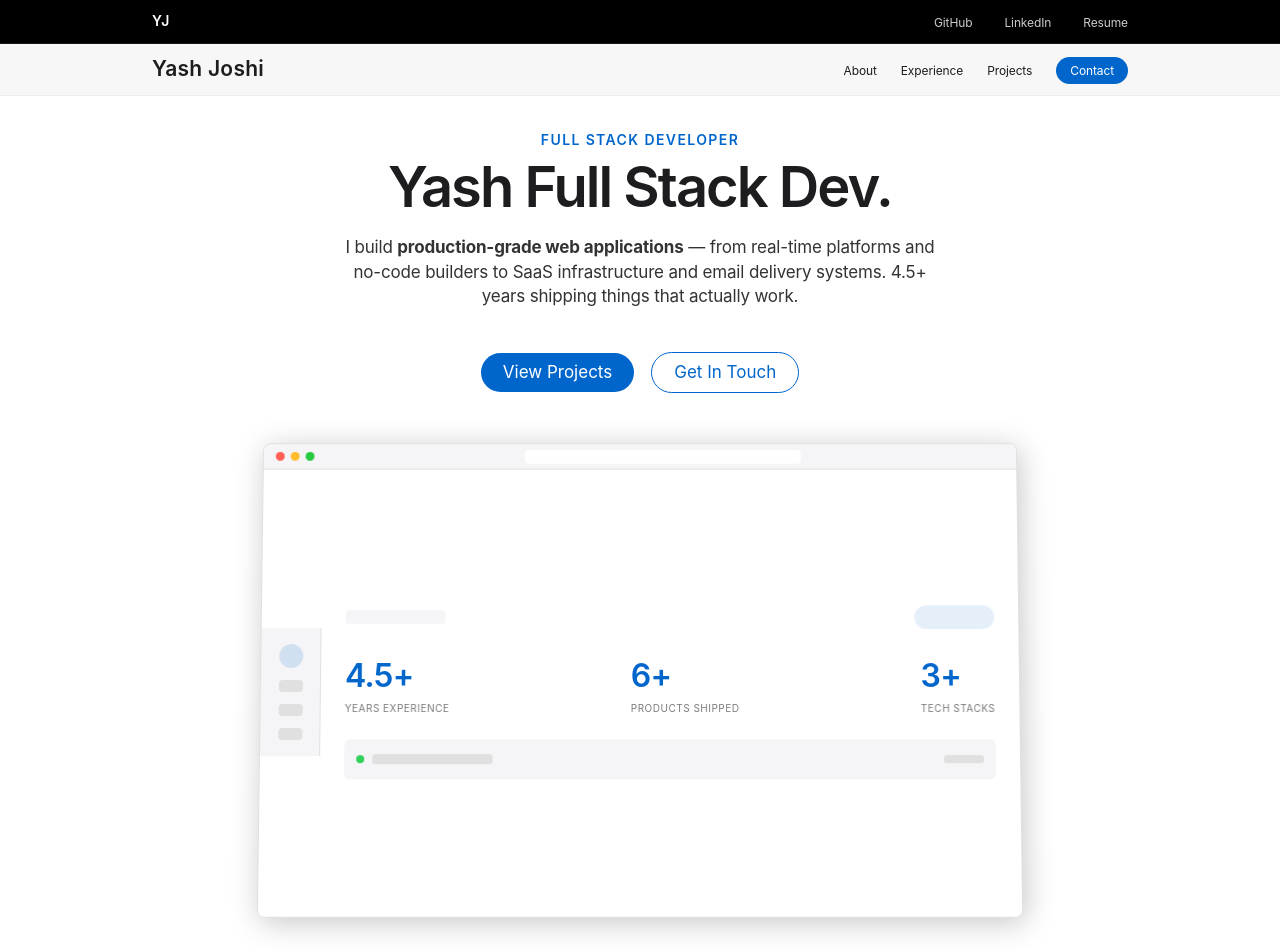
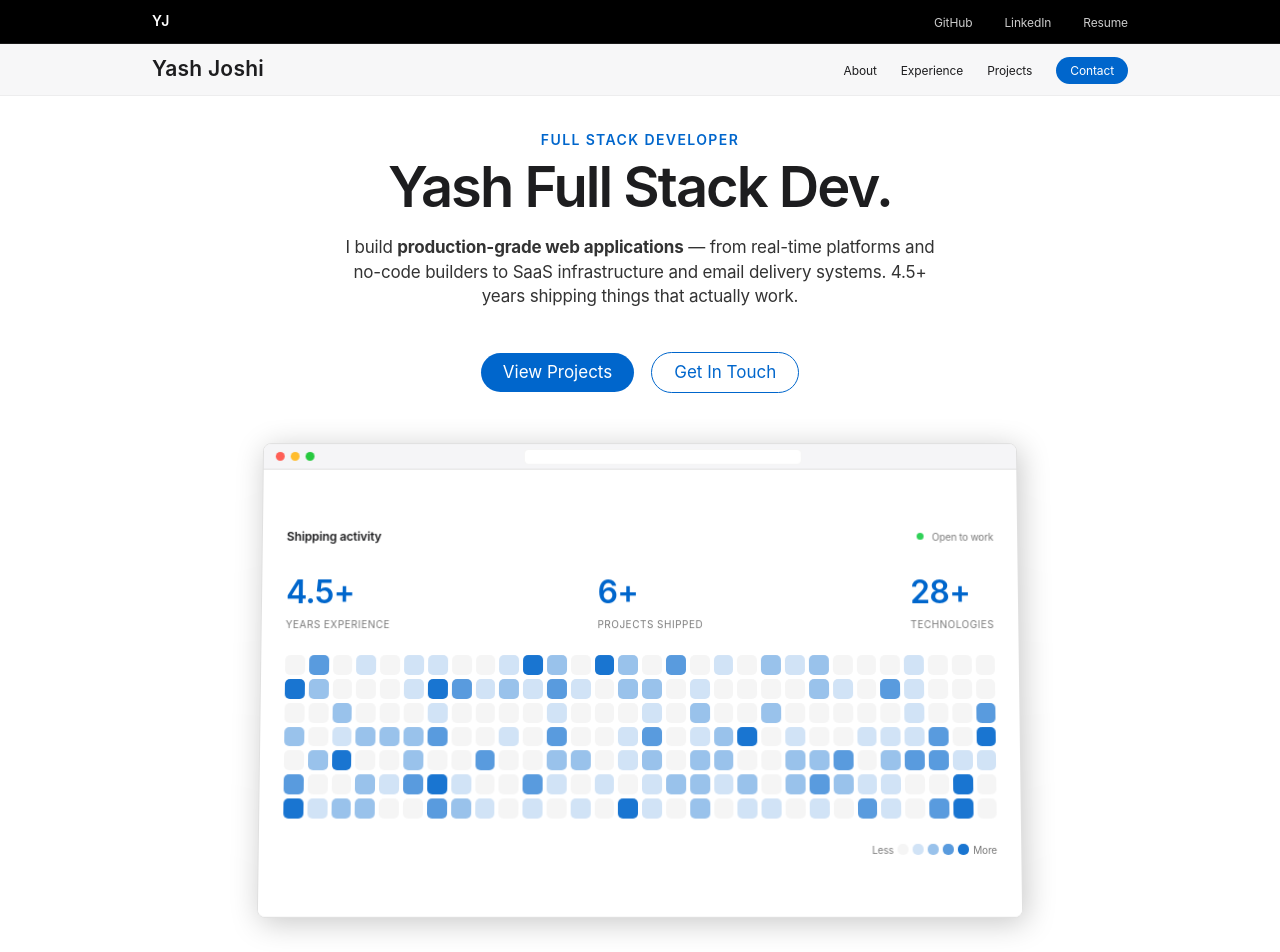
Before and after one commit to Yash2201/protfolio-site, a React (Vite) app: page / in a window 1280 px wide. Shown: the top 952 px of the page. Built offline with nearby package versions, Linux system fonts and the light colour scheme.

Commit message:
FIXED: middle section with heat map

```diff
--- a/src/components/Hero.tsx
+++ b/src/components/Hero.tsx
@@ -1,4 +1,38 @@
 import { useTypewriter, useCounter } from "../hooks";
+import { STATS } from "../data";
+
+// Decorative "shipping activity" heatmap — a GitHub-style grid built once at module load.
+// 5 intensity levels (0 = idle … 4 = busy) come from a stable hash, so the pattern is
+// identical on every load (no per-render flicker). Cells are tints of the single accent.
+const HEAT_COLS = 30;
+const HEAT_ROWS = 7;
+const HEATMAP = Array.from({ length: HEAT_COLS * HEAT_ROWS }, (_, i) => {
+  const h = Math.sin(i * 12.9898) * 43758.5453;
+  const f = h - Math.floor(h); // deterministic pseudo-random in [0, 1)
+  if (f < 0.45) return 0;
+  if (f < 0.66) return 1;
+  if (f < 0.83) return 2;
+  if (f < 0.94) return 3;
+  return 4;
+});
+
+interface StatItemProps {
+  value: number;
+  suffix: string;
+  label: string;
+  started: boolean;
+}
+
+// Module-level so it isn't re-created on every Hero render (rerender-no-inline-components).
+function StatItem({ value, suffix, label, started }: StatItemProps) {
+  const count = useCounter(value, started);
+  return (
+    <div style={{ textAlign: "left" }}>
+      <div className="stat-val">{count}{suffix}</div>
+      <div className="stat-lbl">{label}</div>
+    </div>
+  );
+}
 
 const scroll = (id: string) => {
   const el = document.getElementById(id);
@@ -22,9 +56,6 @@ interface HeroProps {
 
 export default function Hero({ countersStarted }: HeroProps) {
   const { display, showCursor } = useTypewriter(["Joshi.", "Full Stack Dev.", "Problem Solver.", "Joshi."]);
-  const c1 = useCounter(4.5, countersStarted);
-  const c2 = useCounter(6, countersStarted);
-  const c3 = useCounter(3, countersStarted);
 
   return (
     <section id="hero" className="tile-light">
@@ -52,40 +83,30 @@ export default function Hero({ countersStarted }: HeroProps) {
               <div className="chrome-address-bar" />
             </div>
             <div className="browser-content" style={{ display: "flex", flexDirection: "row", padding: 0, height: "100%", width: "100%", background: "#ffffff" }}>
-              {/* Sidebar */}
-              <div style={{ width: "60px", background: "#f5f5f7", borderRight: "1px solid #e0e0e0", display: "flex", flexDirection: "column", gap: "12px", padding: "16px 0", alignItems: "center" }}>
-                <div style={{ width: "24px", height: "24px", borderRadius: "50%", background: "#0066cc", opacity: 0.15 }} />
-                <div style={{ width: "24px", height: "12px", borderRadius: "4px", background: "#e0e0e0" }} />
-                <div style={{ width: "24px", height: "12px", borderRadius: "4px", background: "#e0e0e0" }} />
-                <div style={{ width: "24px", height: "12px", borderRadius: "4px", background: "#e0e0e0" }} />
-              </div>
               {/* Main Board */}
-              <div style={{ flexGrow: 1, padding: "24px", display: "flex", flexDirection: "column", justifyContent: "center", gap: "24px" }}>
-                <div style={{ display: "flex", justifyContent: "space-between", alignItems: "center" }}>
-                  <div style={{ height: "14px", width: "100px", borderRadius: "4px", background: "#f5f5f7" }} />
-                  <div style={{ height: "24px", width: "80px", borderRadius: "12px", background: "#0066cc", opacity: 0.1 }} />
+              <div className="hero-mock-board">
+                <div className="hero-mock-head">
+                  <span className="hero-mock-title">Shipping activity</span>
+                  <span className="hero-mock-status">Open to work</span>
                 </div>
-                <div className="hero-stats" style={{ display: "flex", justifyContent: "space-between", margin: 0, gap: "16px" }}>
-                  <div style={{ textAlign: "left" }}>
-                    <div className="stat-val">{c1}+</div>
-                    <div className="stat-lbl" style={{ textTransform: "uppercase", fontSize: "10px", letterSpacing: "0.05em" }}>Years Experience</div>
-                  </div>
-                  <div style={{ textAlign: "left" }}>
-                    <div className="stat-val">{c2}+</div>
-                    <div className="stat-lbl" style={{ textTransform: "uppercase", fontSize: "10px", letterSpacing: "0.05em" }}>Products Shipped</div>
-                  </div>
-                  <div style={{ textAlign: "left" }}>
-                    <div className="stat-val">{c3}+</div>
-                    <div className="stat-lbl" style={{ textTransform: "uppercase", fontSize: "10px", letterSpacing: "0.05em" }}>Tech Stacks</div>
-                  </div>
+                <div className="hero-stats">
+                  {STATS.map(s => (
+                    <StatItem key={s.label} value={s.value} suffix={s.suffix} label={s.label} started={countersStarted} />
+                  ))}
                 </div>
-                {/* Visual Activity block */}
-                <div style={{ height: "40px", width: "100%", borderRadius: "6px", background: "#f5f5f7", display: "flex", alignItems: "center", padding: "0 12px", justifyContent: "space-between" }}>
-                  <div style={{ display: "flex", gap: "8px", alignItems: "center" }}>
-                    <div style={{ width: "8px", height: "8px", borderRadius: "50%", background: "#30d158" }} />
-                    <div style={{ height: "10px", width: "120px", borderRadius: "3px", background: "#e0e0e0" }} />
-                  </div>
-                  <div style={{ height: "8px", width: "40px", borderRadius: "3px", background: "#e0e0e0" }} />
+                <div className="hero-mock-heat" aria-hidden="true">
+                  {HEATMAP.map((lvl, i) => (
+                    <span key={i} className={lvl ? `hero-mock-cell heat-${lvl}` : "hero-mock-cell"} />
+                  ))}
+                </div>
+                <div className="hero-mock-heat-legend" aria-hidden="true">
+                  <span>Less</span>
+                  <span className="hero-mock-cell" />
+                  <span className="hero-mock-cell heat-1" />
+                  <span className="hero-mock-cell heat-2" />
+                  <span className="hero-mock-cell heat-3" />
+                  <span className="hero-mock-cell heat-4" />
+                  <span>More</span>
                 </div>
               </div>
             </div>
--- a/src/data/index.ts
+++ b/src/data/index.ts
@@ -50,6 +50,7 @@ export const PROJECTS = [
     id: "email-platform",
     icon: "✉️",
     name: "AI-Powered Email Deliverability & Outreach Platform",
+    short: "Email Platform",
     period: "Aug 2024 – Mar 2026",
     desc: "The core product at Success.ai — a full white-label SaaS for branded cold email outreach with AI writing tools, deliverability infrastructure, and third-party integrations.",
     points: [
@@ -66,6 +67,7 @@ export const PROJECTS = [
     id: "dzitra",
     icon: "🧩",
     name: "Dzitra — No-Code App Builder",
+    short: "Dzitra",
     period: "Apr – Oct 2023",
     desc: "Drag-and-drop platform for building dynamic web apps without writing code. Custom rendering engine, reusable components, SSR optimization.",
     points: [
@@ -79,6 +81,7 @@ export const PROJECTS = [
     id: "telagr",
     icon: "🌾",
     name: "Telagr — Real-Time Comms Platform",
+    short: "Telagr",
     period: "Oct 2023 – Jun 2024",
     desc: "Real-time communication system connecting farmers with specialists. Role-based workflows, session management, live chat.",
     points: [
@@ -92,6 +95,7 @@ export const PROJECTS = [
     id: "edification",
     icon: "🎓",
     name: "Edification — EdTech Platform",
+    short: "Edification",
     period: "May 2022 – Apr 2023",
     desc: "Educational management system with live GPS bus tracking, route visualization, and dynamic CRUD management for school operations.",
     points: [
@@ -113,3 +117,11 @@ export const SKILLS: {
   { label: "Databases", chips: [["MongoDB", true], ["MySQL", true], ["PostgreSQL", false], ["Mongoose", false], ["Eloquent ORM", false]] },
   { label: "Cloud & Tools", chips: [["AWS S3", false], ["Docker", false], ["Git", false], ["Pusher", false], ["Zapier", false], ["HubSpot", false], ["Postman", false]] },
 ];
+
+// Hero stat row — single source of truth, values sourced from the resume.
+// Kept at 3 items per the design constraint (3–4 max to avoid layout crowding).
+export const STATS: { value: number; suffix: string; label: string }[] = [
+  { value: 4.5, suffix: "+", label: "Years Experience" }, // resume summary: "4.5+ years"
+  { value: 6, suffix: "+", label: "Projects Shipped" },   // resume PROJECTS section: 6 builds
+  { value: 28, suffix: "+", label: "Technologies" },      // resume TECHNICAL SKILLS: ~28 named techs
+];
--- a/src/styles.ts
+++ b/src/styles.ts
@@ -592,9 +592,9 @@ section {
 }
 .hero-stats {
   display: flex;
-  gap: var(--spacing-xxl);
-  justify-content: center;
-  margin-top: var(--spacing-xl);
+  gap: var(--spacing-md);
+  justify-content: space-between;
+  margin: 0;
 }
 .stat-val {
   font-family: -apple-system, BlinkMacSystemFont, "SF Pro Display", "Inter", sans-serif;
@@ -604,9 +604,79 @@ section {
   letter-spacing: -0.02em;
 }
 .stat-lbl {
-  font-size: 12px;
+  font-size: 10px;
+  text-transform: uppercase;
+  letter-spacing: 0.05em;
   color: var(--colors-ink-muted-48);
   margin-top: 2px;
+}
+.hero-mock-board {
+  flex-grow: 1;
+  padding: var(--spacing-lg);
+  display: flex;
+  flex-direction: column;
+  justify-content: center;
+  gap: var(--spacing-lg);
+}
+.hero-mock-head {
+  display: flex;
+  justify-content: space-between;
+  align-items: center;
+}
+.hero-mock-title {
+  font-size: 12px;
+  font-weight: 600;
+  letter-spacing: -0.01em;
+  color: var(--colors-ink);
+}
+.hero-mock-status {
+  display: flex;
+  align-items: center;
+  gap: var(--spacing-xs);
+  font-size: 10px;
+  color: var(--colors-ink-muted-48);
+}
+.hero-mock-status::before {
+  content: "";
+  width: 7px;
+  height: 7px;
+  border-radius: var(--rounded-full);
+  background-color: #30d158;
+}
+.hero-mock-heat {
+  display: grid;
+  grid-template-columns: repeat(30, 1fr);
+  gap: var(--spacing-xxs);
+}
+.hero-mock-cell {
+  aspect-ratio: 1;
+  border-radius: var(--rounded-xs);
+  background-color: var(--colors-divider-soft);
+}
+.hero-mock-cell.heat-1 {
+  background-color: color-mix(in srgb, var(--colors-primary) 18%, transparent);
+}
+.hero-mock-cell.heat-2 {
+  background-color: color-mix(in srgb, var(--colors-primary) 40%, transparent);
+}
+.hero-mock-cell.heat-3 {
+  background-color: color-mix(in srgb, var(--colors-primary) 65%, transparent);
+}
+.hero-mock-cell.heat-4 {
+  background-color: color-mix(in srgb, var(--colors-primary) 90%, transparent);
+}
+.hero-mock-heat-legend {
+  display: flex;
+  align-items: center;
+  justify-content: flex-end;
+  gap: var(--spacing-xxs);
+  font-size: 10px;
+  color: var(--colors-ink-muted-48);
+}
+.hero-mock-heat-legend .hero-mock-cell {
+  width: 11px;
+  height: 11px;
+  aspect-ratio: auto;
 }
 
 /* About */
@@ -1184,7 +1254,10 @@ section {
     font-size: 21px;
   }
   .hero-stats {
+    display: grid;
+    grid-template-columns: repeat(2, 1fr);
     gap: var(--spacing-lg);
+    justify-items: start;
   }
   .footer-directory {
     grid-template-columns: 1fr;
```
Also changed, not shown: skills-lock.json (added, +11 -0 lines), 1 other file (tests, documents, lock files or other folders).
